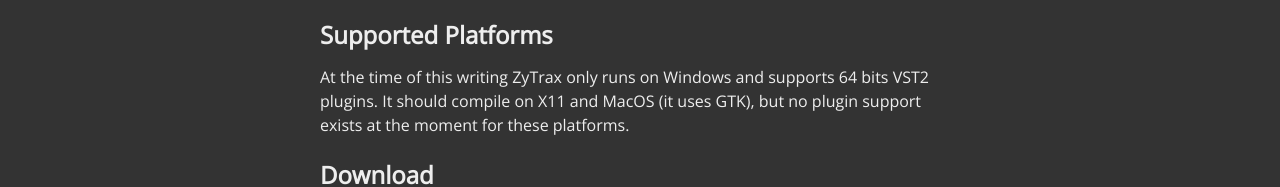
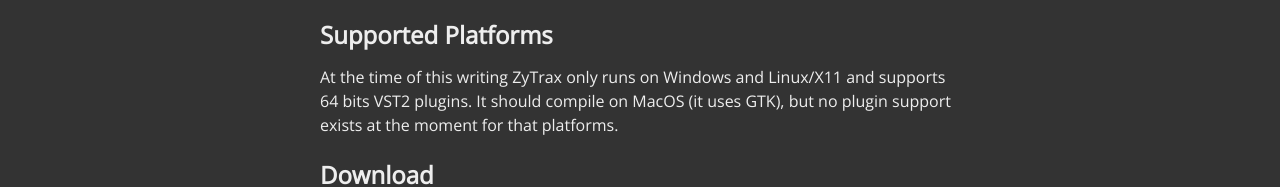
Before and after one commit to reduz/zytrax, a plain HTML site: page index.html in a window 1280 px wide. Shown: the part 1160-1347 px from the top of the page. Drawn offline with nearby package versions, Linux system fonts and the light colour scheme.

Commit message:
Linux support added

```diff
--- a/index.html
+++ b/index.html
@@ -61,9 +61,9 @@ starting point. Otherwise, it can be an excellent alternative to craft your musi
 </p>
 <h2>Supported Platforms</h2>
 <p>
-At the time of this writing ZyTrax only runs on Windows and supports 64 bits
-VST2 plugins. It should compile on X11 and MacOS (it uses GTK), but no
-plugin support exists at the moment for these platforms.
+At the time of this writing ZyTrax only runs on Windows and Linux/X11 and supports 64 bits
+VST2 plugins. It should compile on MacOS (it uses GTK), but no
+plugin support exists at the moment for that  platforms.
 </p>
 <h2>Download</h2>
 <p>
```
